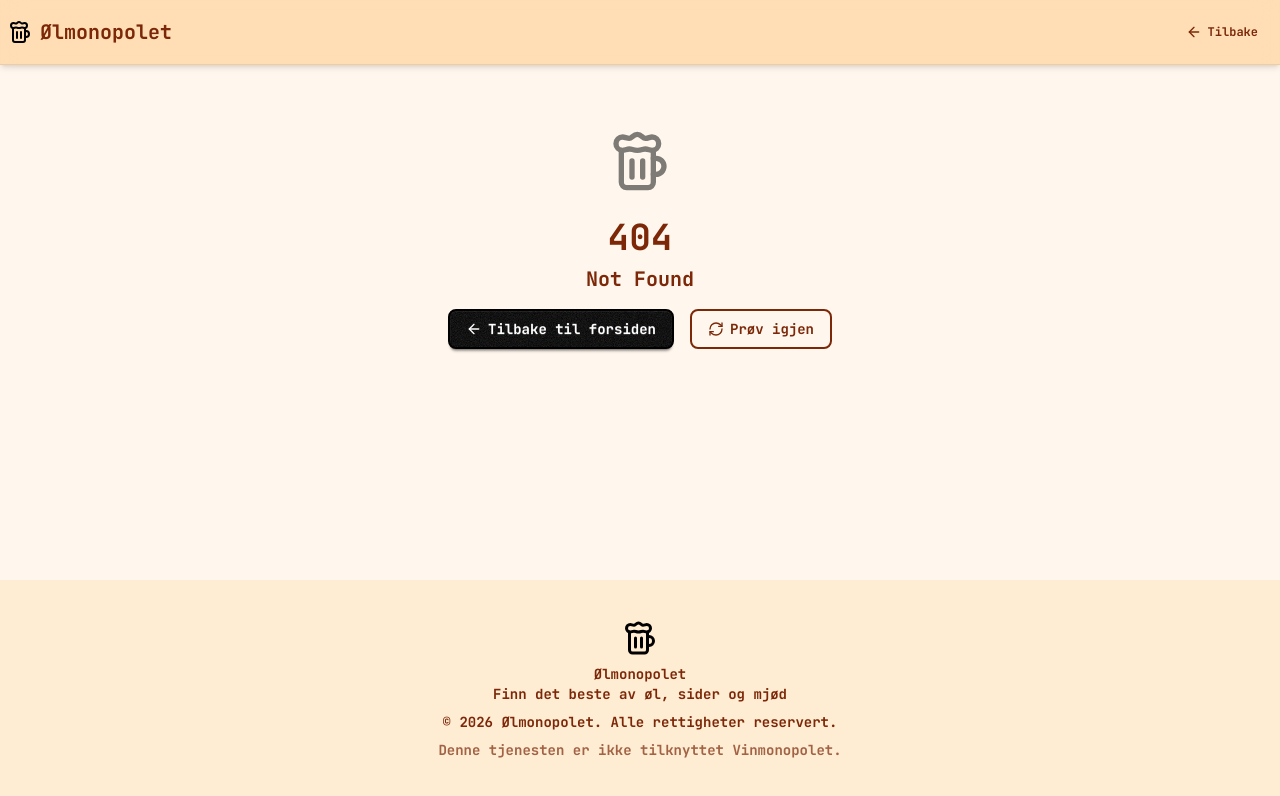
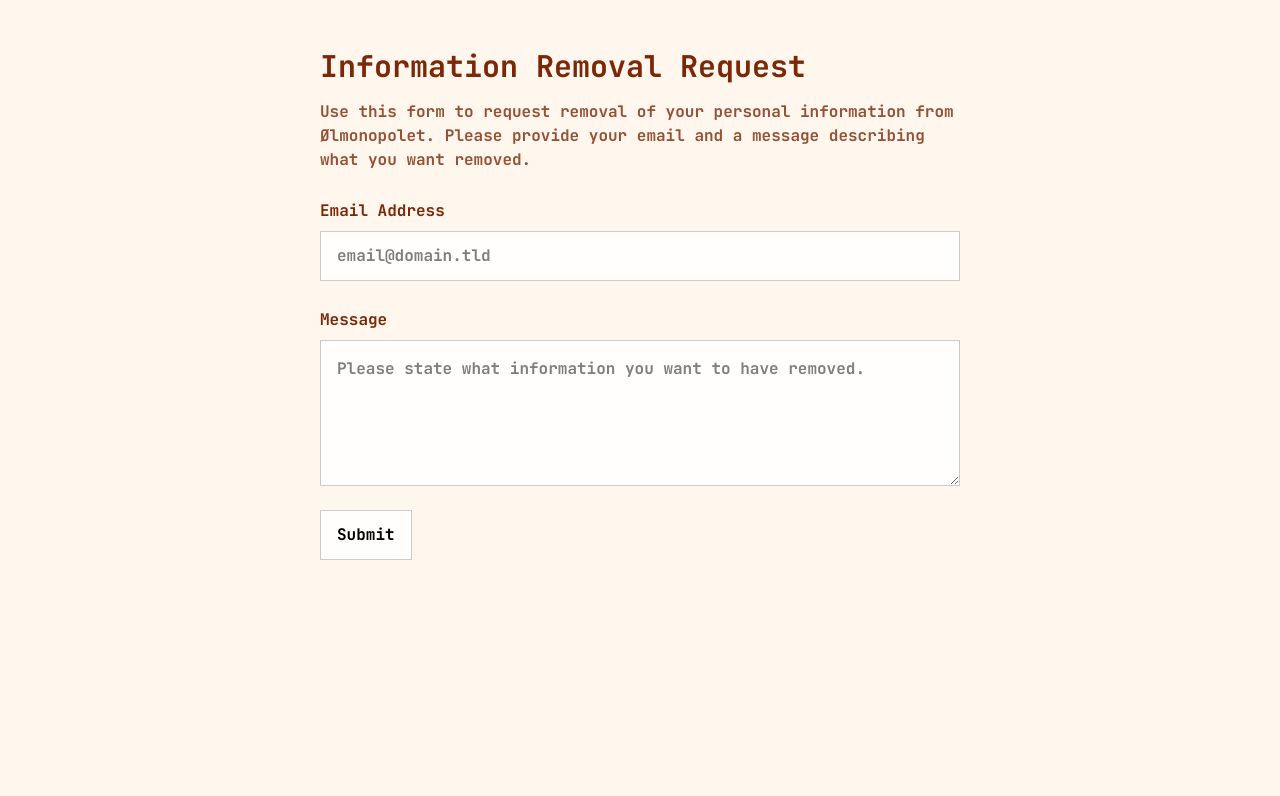
Before and after one commit to haavardnk/olmonopolet-web, a SvelteKit app: page /information-removal in a window 1280 px wide. Before the commit this address had no page. Shown: the top 796 px of the page. Built offline with nearby package versions, Linux system fonts and the light colour scheme.

Commit message:
feat: add information removal form

```diff
--- /dev/null
+++ b/src/routes/information-removal/+page.svelte
@@ -0,0 +1,152 @@
+<svelte:head>
+	<title>Information Removal Request</title>
+</svelte:head>
+
+<div class="container mx-auto max-w-2xl px-4 py-12">
+	<h1 class="text-3xl font-bold mb-4">Information Removal Request</h1>
+	<p class="mb-6 opacity-80">
+		Use this form to request removal of your personal information from Ølmonopolet. Please provide
+		your email and a message describing what you want removed.
+	</p>
+	<form
+		id="fs-frm"
+		name="simple-contact-form"
+		action="https://formspree.io/f/mqkraeok"
+		method="post"
+	>
+		<fieldset id="fs-frm-inputs">
+			<label for="email-address">Email Address</label>
+			<input
+				type="email"
+				name="_replyto"
+				id="email-address"
+				placeholder="email@domain.tld"
+				required
+			/>
+			<label for="message">Message</label>
+			<textarea
+				rows="5"
+				name="message"
+				id="message"
+				placeholder="Please state what information you want to have removed."
+				required
+			></textarea>
+			<input type="hidden" name="_subject" id="email-subject" value="Contact Form Submission" />
+		</fieldset>
+		<input type="submit" value="Submit" class="gh-btn gh-primary-btn" />
+	</form>
+	<style>
+		/* reset */
+		#fs-frm input,
+		#fs-frm select,
+		#fs-frm textarea,
+		#fs-frm fieldset,
+		#fs-frm optgroup,
+		#fs-frm label,
+		#fs-frm #card-element:disabled {
+			font-family: inherit;
+			font-size: 100%;
+			color: inherit;
+			border: none;
+			border-radius: 0;
+			display: block;
+			width: 100%;
+			padding: 0;
+			margin: 0;
+			-webkit-appearance: none;
+			-moz-appearance: none;
+		}
+
+		#fs-frm input,
+		#fs-frm textarea {
+			color: black;
+		}
+
+		#fs-frm label,
+		#fs-frm legend,
+		#fs-frm ::placeholder {
+			margin-bottom: 0.5rem;
+			padding-top: 0.2rem;
+			display: flex;
+			align-items: baseline;
+		}
+
+		#fs-frm input,
+		#fs-frm select,
+		#fs-frm textarea,
+		#fs-frm #card-element {
+			border: 1px solid rgba(0, 0, 0, 0.2);
+			background-color: rgba(255, 255, 255, 0.9);
+			padding: 0.75em 1rem;
+			margin-bottom: 1.5rem;
+		}
+		#fs-frm input:focus,
+		#fs-frm select:focus,
+		#fs-frm textarea:focus {
+			background-color: white;
+			outline-style: solid;
+			outline-width: thin;
+			outline-color: gray;
+			outline-offset: -1px;
+		}
+		#fs-frm [type='text'],
+		#fs-frm [type='email'] {
+			width: 100%;
+		}
+		#fs-frm [type='button'],
+		#fs-frm [type='submit'],
+		#fs-frm [type='reset'] {
+			width: auto;
+			cursor: pointer;
+			-webkit-appearance: button;
+			-moz-appearance: button;
+			appearance: button;
+		}
+		#fs-frm [type='button']:focus,
+		#fs-frm [type='submit']:focus,
+		#fs-frm [type='reset']:focus {
+			outline: none;
+		}
+		#fs-frm [type='submit'],
+		#fs-frm [type='reset'] {
+			margin-bottom: 0;
+			color: black;
+		}
+		#fs-frm select {
+			text-transform: none;
+		}
+
+		#fs-frm [type='checkbox'] {
+			-webkit-appearance: checkbox;
+			-moz-appearance: checkbox;
+			appearance: checkbox;
+			display: inline-block;
+			width: auto;
+			margin: 0 0.5em 0 0 !important;
+		}
+
+		#fs-frm [type='radio'] {
+			-webkit-appearance: radio;
+			-moz-appearance: radio;
+			appearance: radio;
+		}
+
+		/* address, locale */
+		#fs-frm fieldset.locale input[name='city'],
+		#fs-frm fieldset.locale select[name='state'],
+		#fs-frm fieldset.locale input[name='postal-code'] {
+			display: inline;
+		}
+		#fs-frm fieldset.locale input[name='city'] {
+			width: 52%;
+		}
+		#fs-frm fieldset.locale select[name='state'],
+		#fs-frm fieldset.locale input[name='postal-code'] {
+			width: 20%;
+		}
+		#fs-frm fieldset.locale input[name='city'],
+		#fs-frm fieldset.locale select[name='state'] {
+			margin-right: 3%;
+		}
+	</style>
+</div>
```
